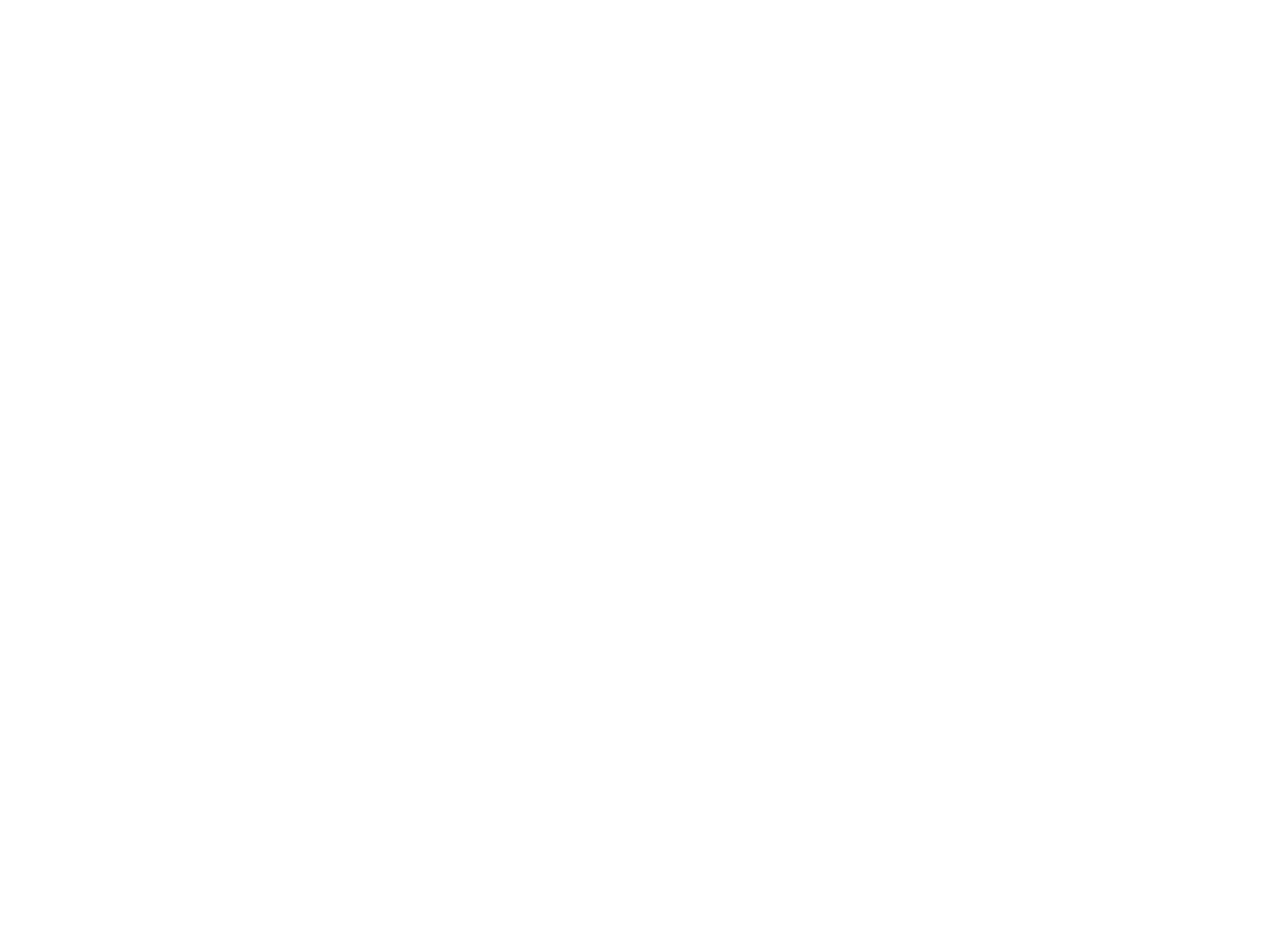
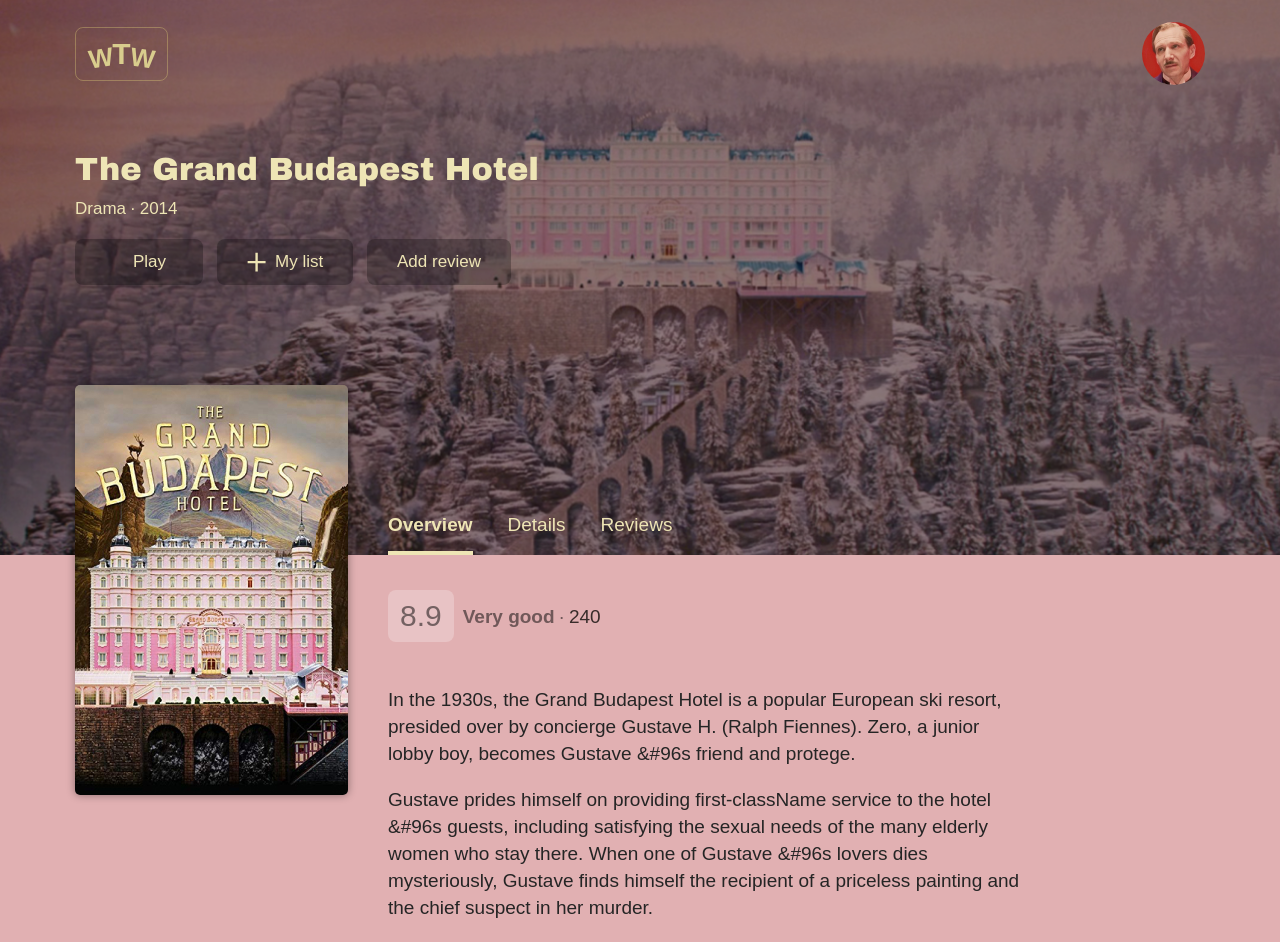
Before and after one commit to ingotr/1036557-what-to-watch-3, a React app: page /dev-film in a window 1280 px wide. Shown: the top 942 px of the page. Before the commit the page ends 800 px from the top, so only its background shows below. Built offline with nearby package versions, Linux system fonts and the light colour scheme.

Commit message:
3.2.4: Создает и подключает моковые данные в компонент детальной информации о фильме

```diff
--- a/src/components/app/app.jsx
+++ b/src/components/app/app.jsx
@@ -13,7 +13,8 @@
   }
 
   render() {
-    const {title, genre, releaseDate, movies} = this.props;
+    const {title, genre, releaseDate, movies, movieInfo} = this.props;
+
     return (
       <BrowserRouter>
         <Switch>
@@ -27,8 +28,10 @@
               onMovieHover={movieHoverHandler}
             />
           </Route>
-          <Route exact path="/dev-component">
-            <MoviePage />
+          <Route exact path="/dev-film">
+            <MoviePage
+              movieInfo={movieInfo}
+            />
           </Route>
         </Switch>
       </BrowserRouter>
@@ -49,6 +52,27 @@
         imgSrc: PropTypes.string.isRequired,
       })
   ).isRequired,
+
+  movieInfo: PropTypes.shape({
+    title: PropTypes.string.isRequired,
+    genre: PropTypes.string.isRequired,
+    year: PropTypes.number.isRequired,
+
+    poster: PropTypes.shape({
+      big: PropTypes.string.isRequired,
+      bigAlt: PropTypes.string.isRequired,
+    }).isRequired,
+
+    rating: PropTypes.shape({
+      score: PropTypes.number.isRequired,
+      level: PropTypes.string.isRequired,
+      count: PropTypes.number.isRequired,
+    }).isRequired,
+
+    director: PropTypes.string.isRequired,
+    description: PropTypes.arrayOf(PropTypes.string.isRequired).isRequired,
+    starring: PropTypes.arrayOf(PropTypes.string.isRequired).isRequired,
+  }).isRequired,
 };
 
 export default App;
--- a/src/components/movie-page/movie-page.jsx
+++ b/src/components/movie-page/movie-page.jsx
@@ -1,7 +1,12 @@
 import React from 'react';
 import PropTypes from 'prop-types';
 
-const MoviePage = () => {
+const MoviePage = (props) => {
+  const {movieInfo} = props;
+  const {title, genre, year, poster, rating, director, description, starring} = movieInfo;
+  const {big, bigAlt} = poster;
+  const {score, level, count} = rating;
+
   return (
     <section className="movie-card movie-card--full">
       <div className="movie-card__hero">
@@ -29,10 +34,10 @@
 
         <div className="movie-card__wrap">
           <div className="movie-card__desc">
-            <h2 className="movie-card__title">The Grand Budapest Hotel</h2>
+            <h2 className="movie-card__title">{title}</h2>
             <p className="movie-card__meta">
-              <span className="movie-card__genre">Drama</span>
-              <span className="movie-card__year">2014</span>
+              <span className="movie-card__genre">{genre}</span>
+              <span className="movie-card__year">{year}</span>
             </p>
 
             <div className="movie-card__buttons">
@@ -57,7 +62,7 @@
       <div className="movie-card__wrap movie-card__translate-top">
         <div className="movie-card__info">
           <div className="movie-card__poster movie-card__poster--big">
-            <img src="img/the-grand-budapest-hotel-poster.jpg" alt="The Grand Budapest Hotel poster" width="218" height="327" />
+            <img src={big} alt={bigAlt} width="218" height="327" />
           </div>
 
           <div className="movie-card__desc">
@@ -76,21 +81,21 @@
             </nav>
 
             <div className="movie-rating">
-              <div className="movie-rating__score">8,9</div>
+              <div className="movie-rating__score">{score}</div>
               <p className="movie-rating__meta">
-                <span className="movie-rating__level">Very good</span>
-                <span className="movie-rating__count">240 ratings</span>
+                <span className="movie-rating__level">{level}</span>
+                <span className="movie-rating__count">{count}</span>
               </p>
             </div>
 
             <div className="movie-card__text">
-              <p>In the 1930s, the Grand Budapest Hotel is a popular European ski resort, presided over by concierge Gustave H. (Ralph Fiennes). Zero, a junior lobby boy, becomes Gustave`&#39`s friend and protege.</p>
+              <p>{description[0]}</p>
 
-              <p>Gustave prides himself on providing first-className service to the hotel`&#39`s guests, including satisfying the sexual needs of the many elderly women who stay there. When one of Gustave`&#39`s lovers dies mysteriously, Gustave finds himself the recipient of a priceless painting and the chief suspect in her murder.</p>
+              <p>{description[1]}</p>
 
-              <p className="movie-card__director"><strong>Director: Wes Andreson</strong></p>
+              <p className="movie-card__director"><strong>Director: {director}</strong></p>
 
-              <p className="movie-card__starring"><strong>Starring: Bill Murray, Edward Norton, Jude Law, Willem Dafoe and other</strong></p>
+              <p className="movie-card__starring"><strong>Starring: {starring[0]}, {starring[1]}, {starring[2]}, {starring[3]} and other</strong></p>
             </div>
           </div>
         </div>
@@ -99,4 +104,27 @@
   );
 };
 
+MoviePage.propTypes = {
+  movieInfo: PropTypes.shape({
+    title: PropTypes.string.isRequired,
+    genre: PropTypes.string.isRequired,
+    year: PropTypes.number.isRequired,
+
+    poster: PropTypes.shape({
+      big: PropTypes.string.isRequired,
+      bigAlt: PropTypes.string.isRequired,
+    }).isRequired,
+
+    rating: PropTypes.shape({
+      score: PropTypes.number.isRequired,
+      level: PropTypes.string.isRequired,
+      count: PropTypes.number.isRequired,
+    }).isRequired,
+
+    director: PropTypes.string.isRequired,
+    description: PropTypes.arrayOf(PropTypes.string.isRequired).isRequired,
+    starring: PropTypes.arrayOf(PropTypes.string.isRequired).isRequired,
+  }).isRequired,
+};
+
 export default MoviePage;
--- a/src/index.js
+++ b/src/index.js
@@ -1,7 +1,7 @@
 import React from 'react';
 import ReactDOM from 'react-dom';
 import App from './components/app/app.jsx';
-import {films} from './mocks/films.js';
+import {films, movieInfo} from './mocks/films.js';
 
 const FilmDetails = {
   TITLE: `The Grand Budapest Hotel`,
@@ -15,6 +15,7 @@
       genre={FilmDetails.GENRE}
       releaseDate={FilmDetails.RELEASE_DATE}
       movies={films}
+      movieInfo={movieInfo}
     />,
     document.querySelector(`#root`)
 );
--- a/src/mocks/films.js
+++ b/src/mocks/films.js
@@ -1,4 +1,4 @@
-export const films = [
+const films = [
   {
     id: `mock-011`,
     title: `Fantastic Beasts: The Crimes of Grindelwald`,
@@ -40,3 +40,24 @@
     imgSrc: `img/aviator.jpg`,
   },
 ];
+
+const movieInfo = {
+  title: `The Grand Budapest Hotel`,
+  genre: `Drama`,
+  year: 2014,
+  poster: {
+    big: `img/the-grand-budapest-hotel-poster.jpg`,
+    bigAlt: `The Grand Budapest Hotel poster`,
+  },
+  rating: {
+    score: 8.9,
+    level: `Very good`,
+    count: 240,
+  },
+  director: `Wes Andreson`,
+  description: [`In the 1930s, the Grand Budapest Hotel is a popular European ski resort, presided over by concierge Gustave H. (Ralph Fiennes). Zero, a junior lobby boy, becomes Gustave &#96s friend and protege.`,
+    `Gustave prides himself on providing first-className service to the hotel &#96s guests, including satisfying the sexual needs of the many elderly women who stay there. When one of Gustave &#96s lovers dies mysteriously, Gustave finds himself the recipient of a priceless painting and the chief suspect in her murder.`],
+  starring: [`Bill Murray`, `Edward Norton`, `Jude Law`, `Willem Dafoe`],
+};
+
+export {films, movieInfo};
```
